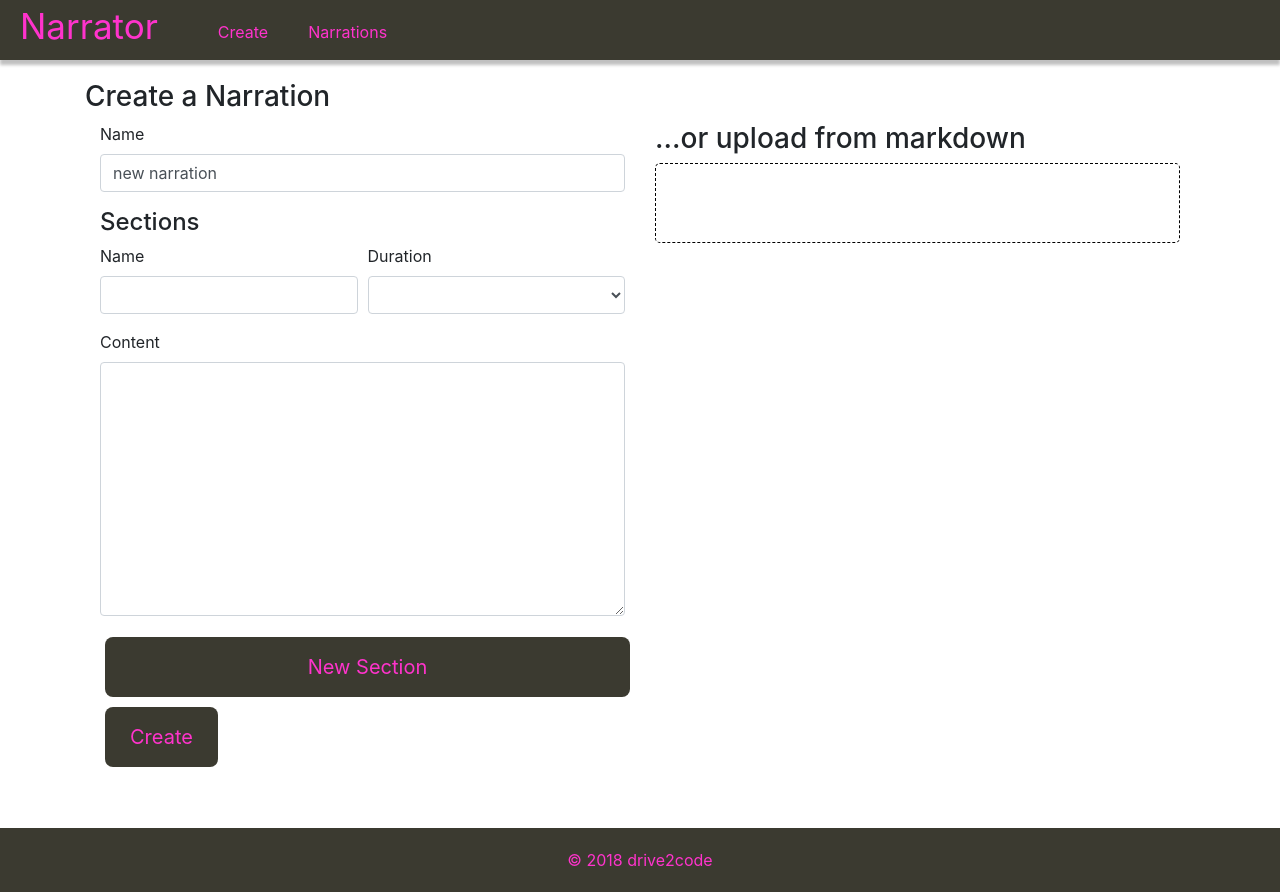
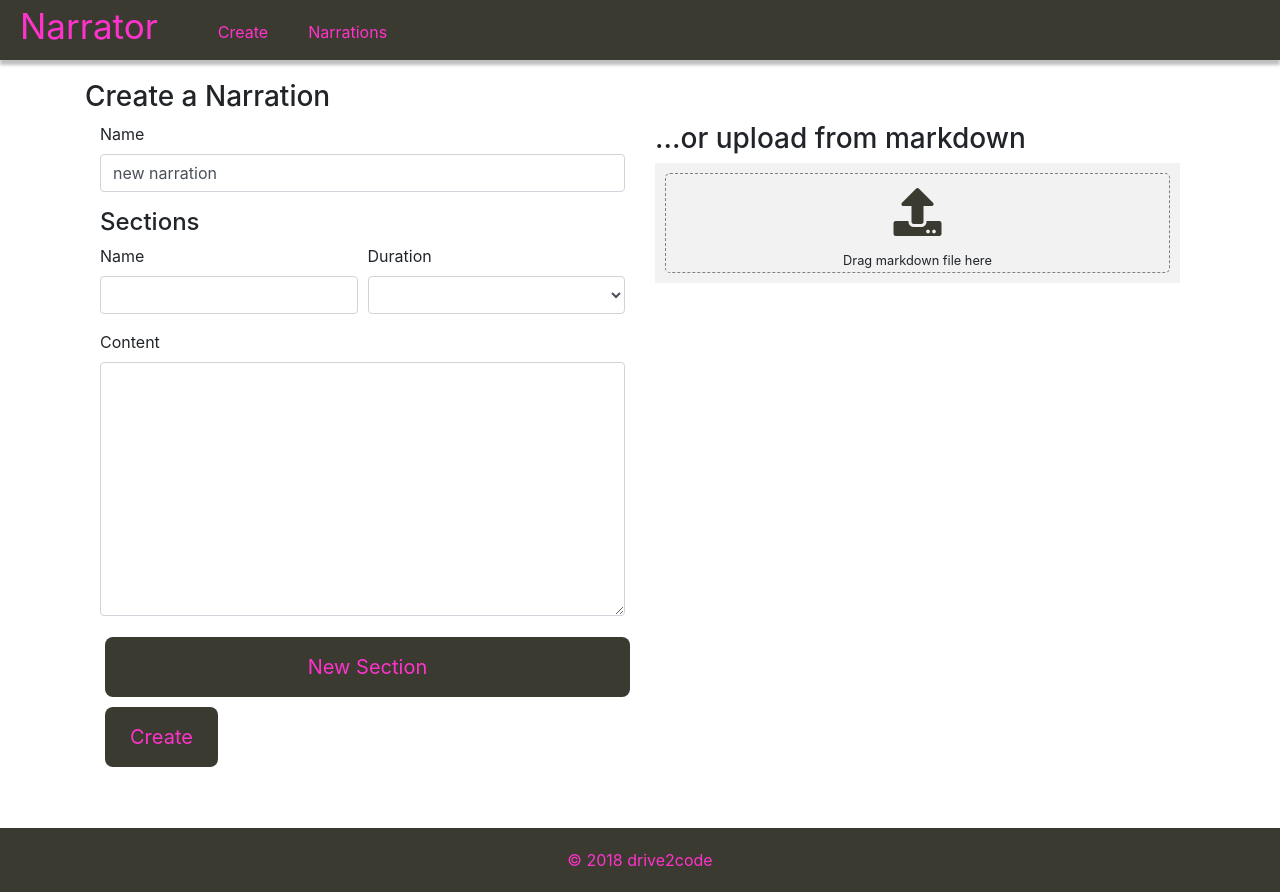
Before and after one commit to chasefranks/narrator-site, an Angular app: page /narration/create in a window 1280 px wide. Built offline with nearby package versions, Linux system fonts and the light colour scheme.

Commit message:
add styling to upload area

```diff
--- a/src/app/narration-create/narration-create.component.css
+++ b/src/app/narration-create/narration-create.component.css
@@ -1,6 +1,18 @@
+.upload-area-background {
+    background-color: #f2f2f2;
+    padding: 10px;
+}
+
 #markdown-upload-area {
-    height: 80px;
+    height: 100px;
     width: auto;
-    border: dashed black 1px;
+    border: dashed grey 1.5px;
     border-radius: 5px;
+    text-align: center;
 }
+
+#markdown-upload-area i {
+    color: #3b3a30;
+    vertical-align: middle;
+    line-height: 1.6;
+}
--- a/src/app/narration-create/narration-create.component.html
+++ b/src/app/narration-create/narration-create.component.html
@@ -60,8 +60,11 @@
         </div>
         <div class="col-md-6">
             <h3>...or upload from markdown</h3>
-            <div id="markdown-upload-area" (drop)="handleDrop($event)" (dragover)="handleDragover($event)">
-
+            <div class="upload-area-background">
+                <div class="upload-area" id="markdown-upload-area" (drop)="handleDrop($event)" (dragover)="handleDragover($event)">
+                    <i class="fas fa-upload fa-3x"></i>
+                    <p class="small">Drag markdown file here</p>
+                </div>
             </div>
         </div>
     </div>
--- a/src/index.html
+++ b/src/index.html
@@ -7,6 +7,9 @@
 
   <meta name="viewport" content="width=device-width, initial-scale=1">
   <link rel="icon" type="image/x-icon" href="favicon.ico">
+  <!-- include fontawesome -->
+  <link rel="stylesheet" href="https://use.fontawesome.com/releases/v5.2.0/css/solid.css" integrity="sha384-wnAC7ln+XN0UKdcPvJvtqIH3jOjs9pnKnq9qX68ImXvOGz2JuFoEiCjT8jyZQX2z" crossorigin="anonymous">
+  <link rel="stylesheet" href="https://use.fontawesome.com/releases/v5.2.0/css/fontawesome.css" integrity="sha384-HbmWTHay9psM8qyzEKPc8odH4DsOuzdejtnr+OFtDmOcIVnhgReQ4GZBH7uwcjf6" crossorigin="anonymous">
 </head>
 <body>
   <app-root></app-root>
```
